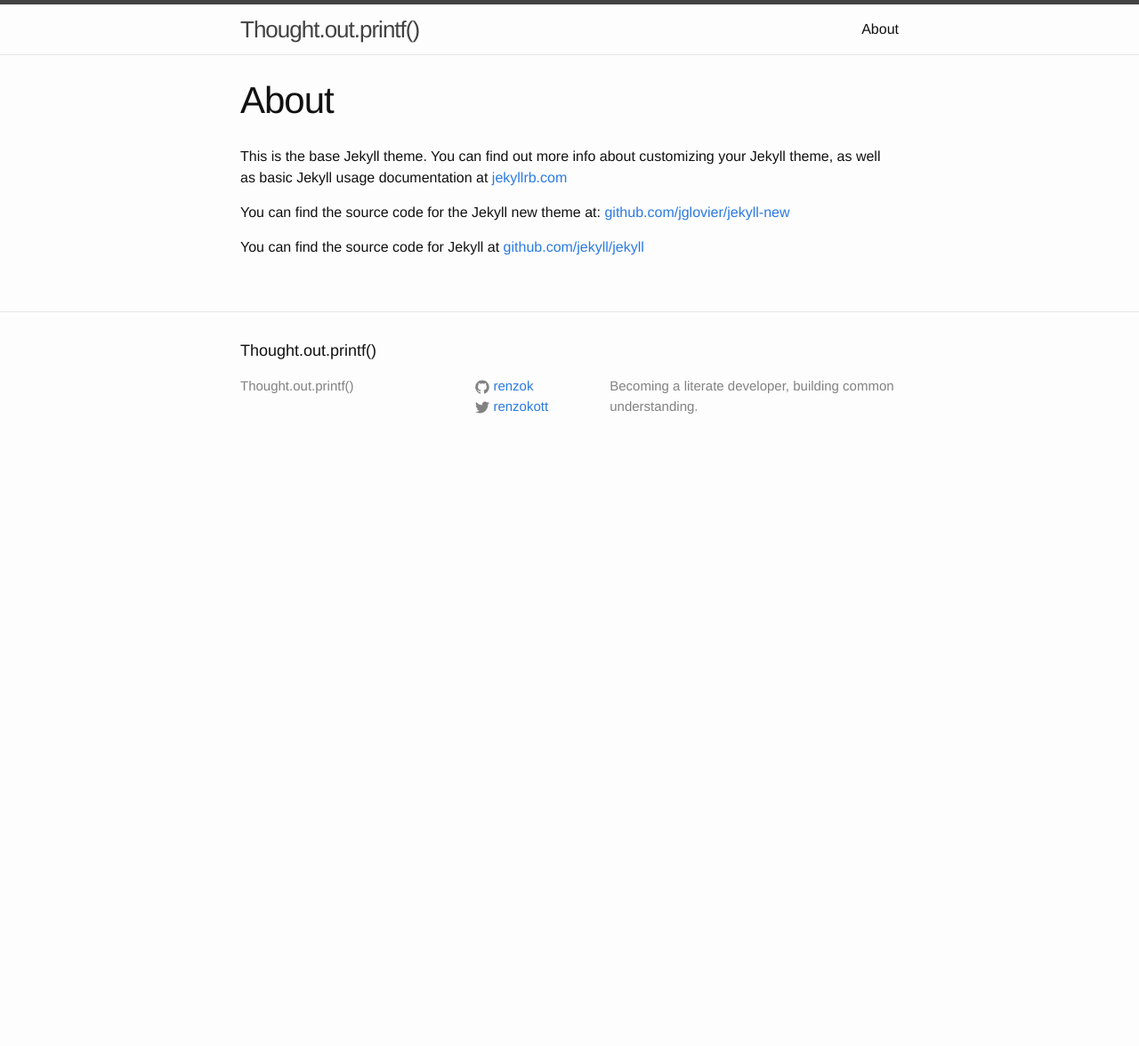
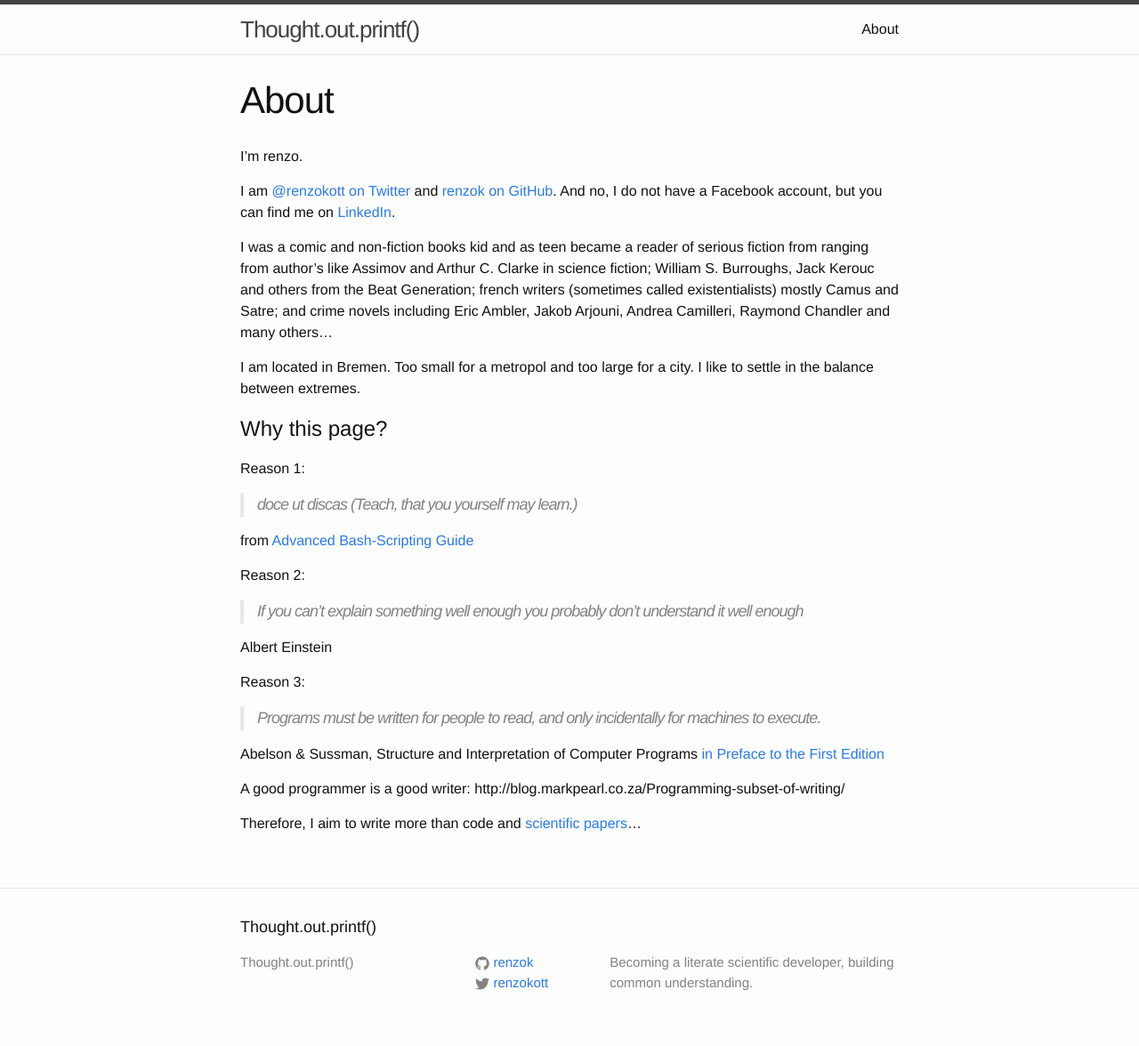
Before and after one commit to rkottmann/renzok.github.io, a Jekyll site: the page built from about.md, in a window 1280 px wide. Shown: the whole page at 89% size. Built offline with Jekyll 4.4.1, drawn with Linux system fonts in a browser that asks for light colours; Markdown is read by kramdown in place of the engine named in the settings; before the commit the page ends 900 px from its top, so only the background shows below that.

Commit message:
added about and better config

```diff
--- a/_config.yml
+++ b/_config.yml
@@ -2,9 +2,9 @@
 title: Thought.out.printf()
 #email: your-email@domain.com
 description: > # this means to ignore newlines until "baseurl:"
-  Becoming a literate developer, building common understanding.
+  Becoming a literate scientific developer, building common understanding.
 baseurl: "" # the subpath of your site, e.g. /blog/
-url: "http://yourdomain.com" # the base hostname & protocol for your site
+url: "http://renzok.github.io" # the base hostname & protocol for your site
 twitter_username: renzokott
 github_username:  renzok
 
--- a/about.md
+++ b/about.md
@@ -4,8 +4,49 @@ title: About
 permalink: /about/
 ---
 
-This is the base Jekyll theme. You can find out more info about customizing your Jekyll theme, as well as basic Jekyll usage documentation at [jekyllrb.com](http://jekyllrb.com/)
+I'm renzo.
 
-You can find the source code for the Jekyll new theme at: [github.com/jglovier/jekyll-new](https://github.com/jglovier/jekyll-new)
+I am [@renzokott on Twitter](https://twitter.com/{{ site.twitter_username}}) and
+[renzok on GitHub](https://github.com/{{ site.github_username }}). And no, I do not have
+a Facebook account, but you can find me on [LinkedIn](https://de.linkedin.com/in/renzokottmann).
 
-You can find the source code for Jekyll at [github.com/jekyll/jekyll](https://github.com/jekyll/jekyll)
+
+I was a comic and non-fiction books kid and as teen became a reader of
+serious fiction from ranging from author's like Assimov and Arthur
+C. Clarke in science fiction; William S. Burroughs, Jack Kerouc and
+others from the Beat Generation; french writers (sometimes called
+existentialists) mostly Camus and Satre; and crime novels including
+Eric Ambler, Jakob Arjouni, Andrea Camilleri, Raymond Chandler and
+many others...
+
+I am located in Bremen. Too small for a metropol and too large for a
+city. I like to settle in the balance between extremes.
+
+#Why this page?
+
+Reason 1:
+
+> doce ut discas
+> (Teach, that you yourself may learn.)
+
+from
+[Advanced Bash-Scripting Guide](http://tldp.org/LDP/abs/html/authorsnote.html)
+
+Reason 2:
+
+> If you can't explain something well enough you probably don't
+> understand it well enough
+
+ Albert Einstein
+
+Reason 3:
+
+> Programs must be written for people to read, and only incidentally
+> for machines to execute.
+
+ Abelson & Sussman, Structure and Interpretation of Computer Programs
+  [in Preface to the First Edition](https://mitpress.mit.edu/sicp/front/node3.html)
+
+A good programmer is a good writer: http://blog.markpearl.co.za/Programming-subset-of-writing/
+
+Therefore, I aim to write more than code and [scientific papers](http://scholar.google.de/citations?hl=en&user=uHcm-xEAAAAJ&sortby=pubdate)...
```
